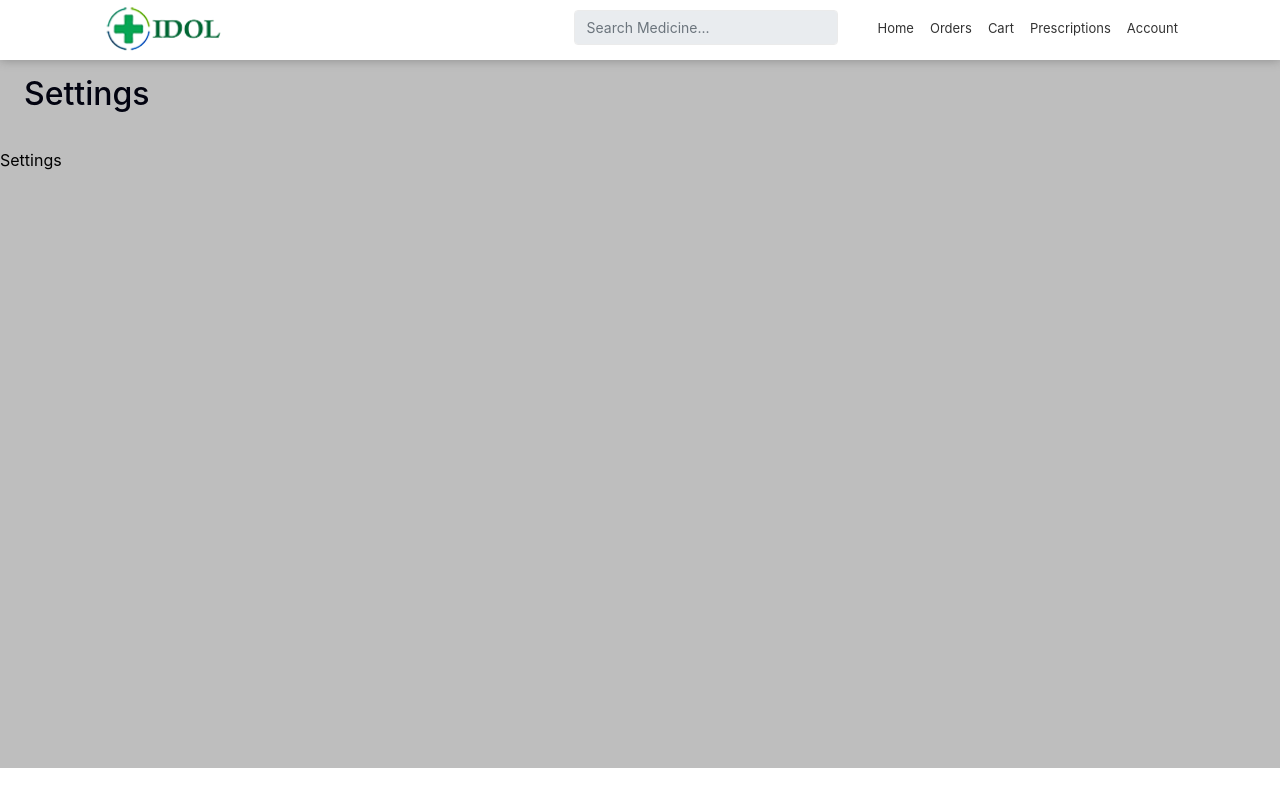
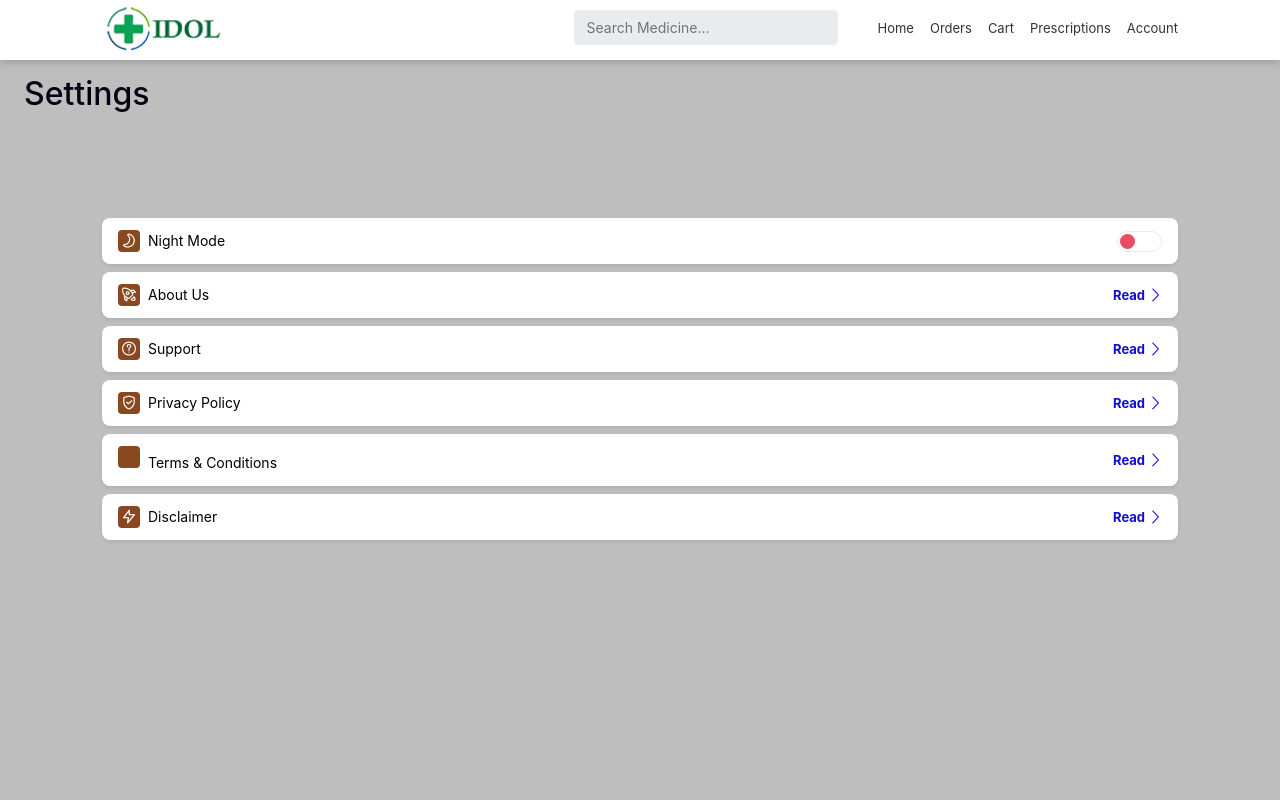
Before and after one commit to SaroWebs/idol-customer, a React (Vite) app: page /settings in a window 1280 px wide. Shown: the top 800 px of the page. Built offline with nearby package versions, Linux system fonts and the light colour scheme.

Commit message:
Update AccountSettings.jsx
dimpi updates

```diff
--- a/src/Pages/Auth/AccountSettings.jsx
+++ b/src/Pages/Auth/AccountSettings.jsx
@@ -1,12 +1,60 @@
-import React from 'react'
-import MasterLayout from '../../Layouts/MasterLayout'
+import React from 'react';
+import MasterLayout from '../../Layouts/MasterLayout';
+import { Link } from 'react-router-dom';
 
 const AccountSettings = () => {
   return (
     <MasterLayout title={'Settings'}>
-      Settings
+      <div className="page-content-wrapper">
+        <div className="container">
+          {/* Settings Wrapper */}
+          <div className="settings-wrapper py-3">
+
+            {/* Night Mode Toggle */}
+            <div className="card settings-card">
+              <div className="card-body">
+                <div className="single-settings d-flex align-items-center justify-content-between">
+                  <div className="title"><i className="lni lni-night"></i><span>Night Mode</span></div>
+                  <div className="data-content">
+                    <div className="toggle-button-cover">
+                      <div className="button r">
+                        <input className="checkbox" id="darkSwitch" type="checkbox" />
+                        <div className="knobs"></div>
+                        <div className="layer"></div>
+                      </div>
+                    </div>
+                  </div>
+                </div>
+              </div>
+            </div>
+
+            {/* Single Setting Cards */}
+            <SettingCard title="About Us" icon="lni lni-rocket" link="/about" />
+            <SettingCard title="Support" icon="lni lni-question-circle" link="/support" />
+            <SettingCard title="Privacy Policy" icon="lni lni-protection" link="/privacy-policy" />
+            <SettingCard title="Terms & Conditions" icon="fa fa-question-circle-o" link="/terms" />
+            <SettingCard title="Disclaimer" icon="lni lni-bolt" link="/disclaimer" />
+
+          </div>
+        </div>
+      </div>
     </MasterLayout>
-  )
-}
+  );
+};
 
-export default AccountSettings
+const SettingCard = ({ title, icon, link }) => {
+  return (
+    <div className="card settings-card">
+      <div className="card-body">
+        <div className="single-settings d-flex align-items-center justify-content-between">
+          <div className="title"><i className={icon}></i><span>{title}</span></div>
+          <div className="data-content">
+            <Link to={link}>Read<i className="lni lni-chevron-right"></i></Link>
+          </div>
+        </div>
+      </div>
+    </div>
+  );
+};
+
+export default AccountSettings;
```
